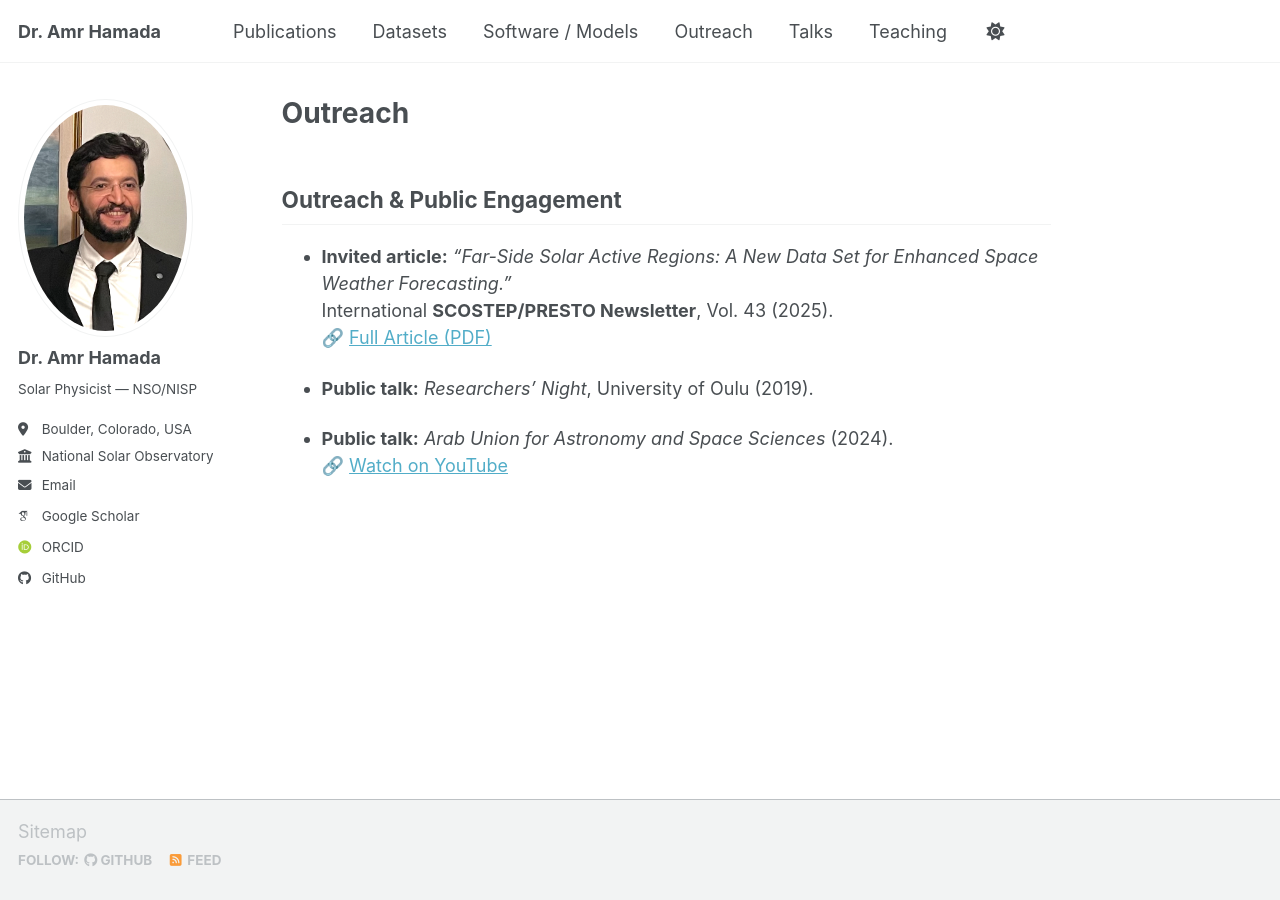
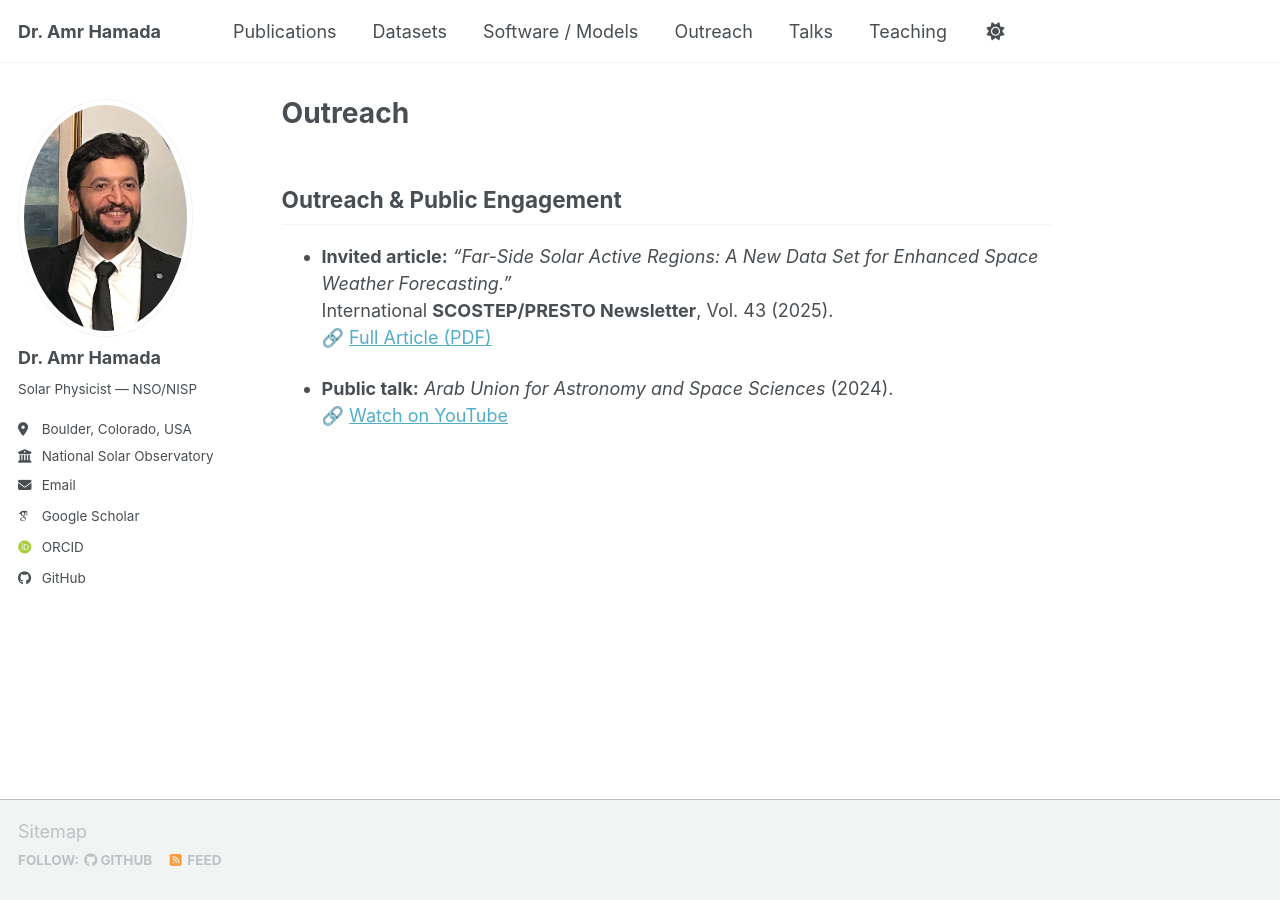
Before and after one commit to Amr1001Hamada/Amr1001Hamada.github.io, a Jekyll site: the page built from _pages/Outreach.md, in a window 1280 px wide. Built offline with Jekyll 4.4.1, drawn with Linux system fonts in a browser that asks for light colours; some web fonts are replaced; a script bundle is joined from its source files by our own code; library files that are not in the unit come from our copies.

Commit message:
Update Outreach.md

```diff
--- a/_pages/Outreach.md
+++ b/_pages/Outreach.md
@@ -11,7 +11,7 @@ author_profile: true
   International **SCOSTEP/PRESTO Newsletter**, Vol. 43 (2025).
   🔗 [Full Article (PDF)](https://scostep.org/wp-content/uploads/2025/04/SCOSTEP_PRESTO_Newsletter_Vol43_high_reso.pdf)
 
-- **Public talk:** *Researchers' Night*, University of Oulu (2019).
+
 
 - **Public talk:** *Arab Union for Astronomy and Space Sciences* (2024).
   🔗 [Watch on YouTube](https://www.youtube.com/watch?v=vwZZXggJEp8)
```
